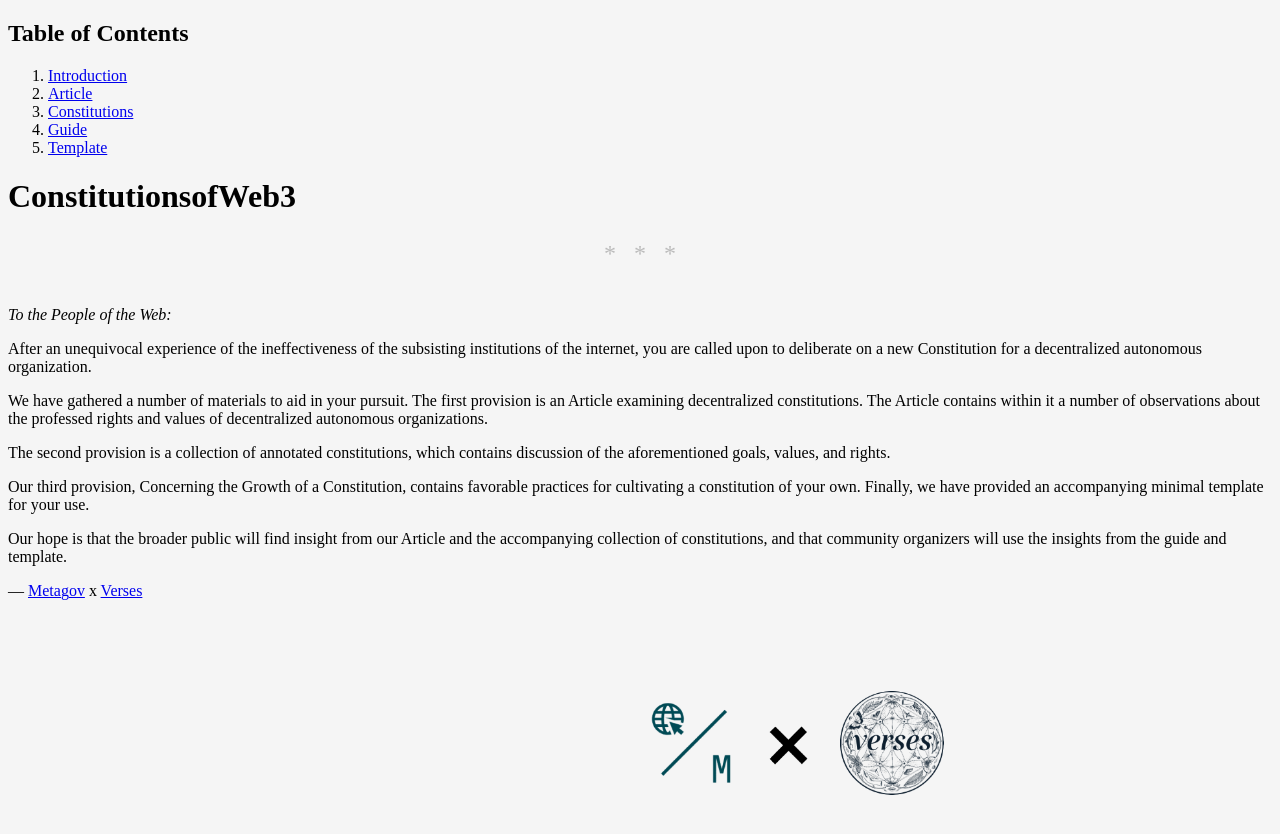
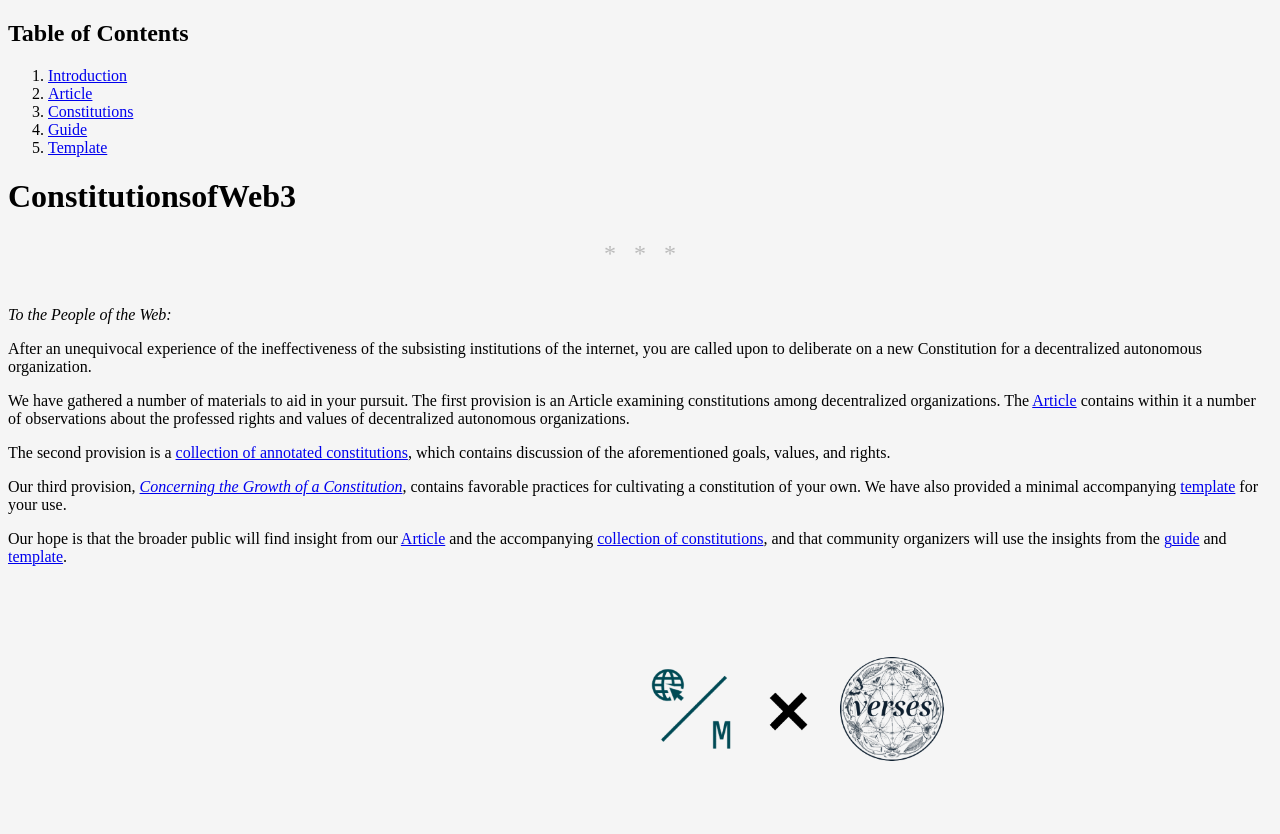
Before and after one commit to verses-xyz/constitutions, a Next.js app: page / in a window 1280 px wide. Shown: the top 834 px of the page. Built offline with nearby package versions, Linux system fonts and the light colour scheme.

Commit message:
index linked

```diff
--- a/pages/index.mdx
+++ b/pages/index.mdx
@@ -7,15 +7,13 @@ import Header from '../components/Header'
 
 After an unequivocal experience of the ineffectiveness of the subsisting institutions of the internet, you are called upon to deliberate on a new Constitution for a decentralized autonomous organization.
 
-We have gathered a number of materials to aid in your pursuit. The first provision is an Article examining decentralized constitutions. The Article contains within it a number of observations about the professed rights and values of decentralized autonomous organizations.
+We have gathered a number of materials to aid in your pursuit. The first provision is an Article examining constitutions among decentralized organizations. The [Article](/article) contains within it a number of observations about the professed rights and values of decentralized autonomous organizations.
 
-The second provision is a collection of annotated constitutions, which contains discussion of the aforementioned goals, values, and rights.
+The second provision is a [collection of annotated constitutions](/constitutions), which contains discussion of the aforementioned goals, values, and rights.
 
-Our third provision, Concerning the Growth of a Constitution, contains favorable practices for cultivating a constitution of your own. Finally, we have provided an accompanying minimal template for your use.
+Our third provision, [*Concerning the Growth of a Constitution*](/guide), contains favorable practices for cultivating a constitution of your own. We have also provided a minimal accompanying [template](/template) for your use.
 
-Our hope is that the broader public will find insight from our Article and the accompanying collection of constitutions, and that community organizers will use the insights from the guide and template.
-
-— [Metagov](https://metagov.org/) x [Verses](https://verses.xyz/)
+Our hope is that the broader public will find insight from our [Article](/article) and the accompanying [collection of constitutions](/constitutions), and that community organizers will use the insights from the [guide](/guide) and [template](/template).
 
 ![Metagov x Verses Collaboration Image](./collab.png)
 
```
Also changed, not shown: 1 other file (tests, documents, lock files or other folders).
